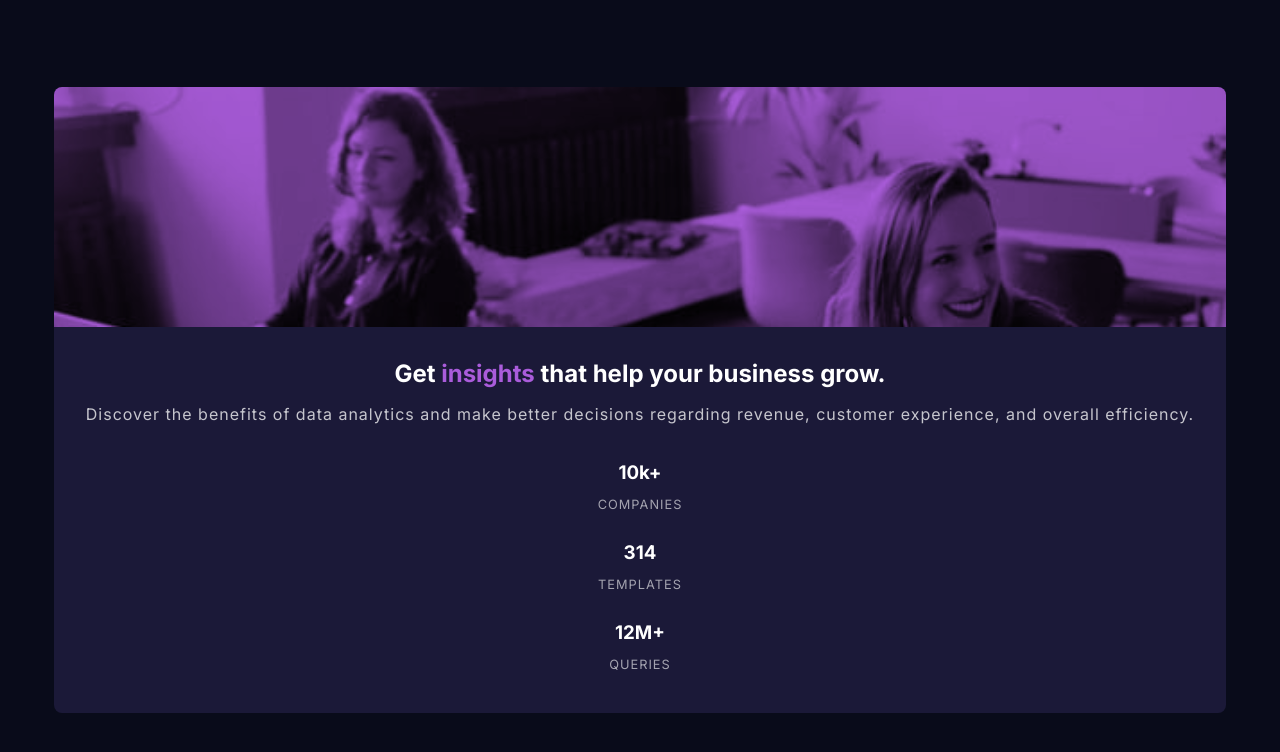
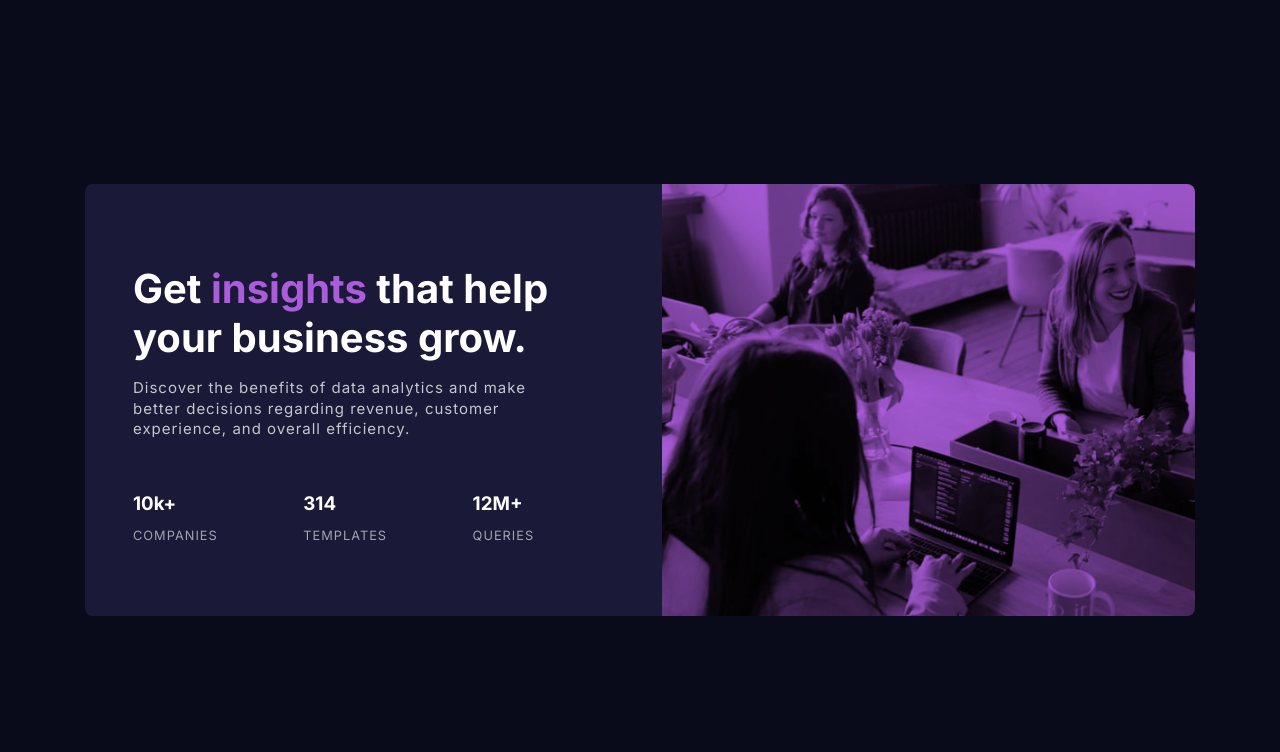
Before and after one commit to Astrobean/frontendmentor-3, a plain HTML site: page index.html in a window 1280 px wide. Drawn offline with Linux system fonts and the light colour scheme.

Commit message:
desktop mvp

```diff
--- a/scss/_card.scss
+++ b/scss/_card.scss
@@ -3,6 +3,11 @@
   border-radius: 1rem;
   display: flex;
   flex-direction: column;
+
+  @media screen and (min-width: 376px) {
+    flex-direction: row-reverse;
+    max-width: 1110px;
+  }
 
   .card__image {
     flex: 0 0 15rem;
@@ -11,12 +16,22 @@
     background-size: cover;
     background-blend-mode: multiply;
     border-radius: 0.5rem 0.5rem 0 0;
+
+    @media screen and (min-width: 376px) {
+      flex: 1 1 48%;
+      border-radius: 0 0.5rem 0.5rem 0;
+    }
   }
 
   .card__body {
     background-color: $darkDesaturatedBlue;
     border-radius: 0 0 0.5rem 0.5rem;
     padding: 2rem;
+
+    @media screen and (min-width: 376px) {
+      flex: 1 1 52%;
+      padding: 5rem 3rem 3rem 3rem;
+      border-radius: 0.5rem 0 0 0.5rem;
     }
 
     .card__title {
@@ -29,6 +44,11 @@
       span {
         color: $softViolet;
       }
+
+      @media screen and (min-width: 376px) {
+        text-align: left;
+        font-size: 2.5rem;
+      }
     }
 
     .card__text {
@@ -38,12 +58,25 @@
       text-align: center;
       line-height: 1.3rem;
       letter-spacing: 1px;
+      font-size: 15px;
       margin-bottom: 2rem;
+
+      @media screen and (min-width: 376px) {
+        text-align: left;
+        padding-right: 3rem;
+        margin-bottom: 3rem;
+      }
     }
 
     .card__stats {
       display: flex;
       flex-direction: column;
+
+      @media screen and (min-width: 376px) {
+        flex-direction: row;
+        justify-content: space-between;
+        padding-right: 5rem;
+      }
 
       .stats__list {
         &:not(:last-child) {
@@ -60,6 +93,10 @@
           list-style: none;
           line-height: 2rem;
           text-align: center;
+
+          @media screen and (min-width: 376px) {
+            text-align: left;
+          }
         }
 
         li:nth-child(2) {
@@ -73,3 +110,4 @@
       }
     }
   }
+}
```
Also changed, not shown: css/style.css, 1 other file. Lines whose indentation alone changed are shown as unchanged.
